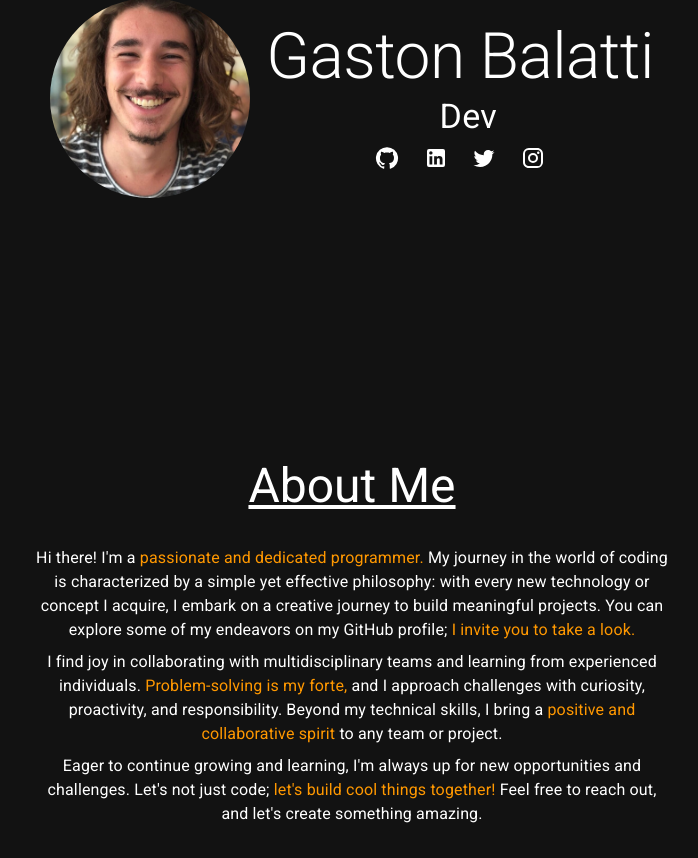
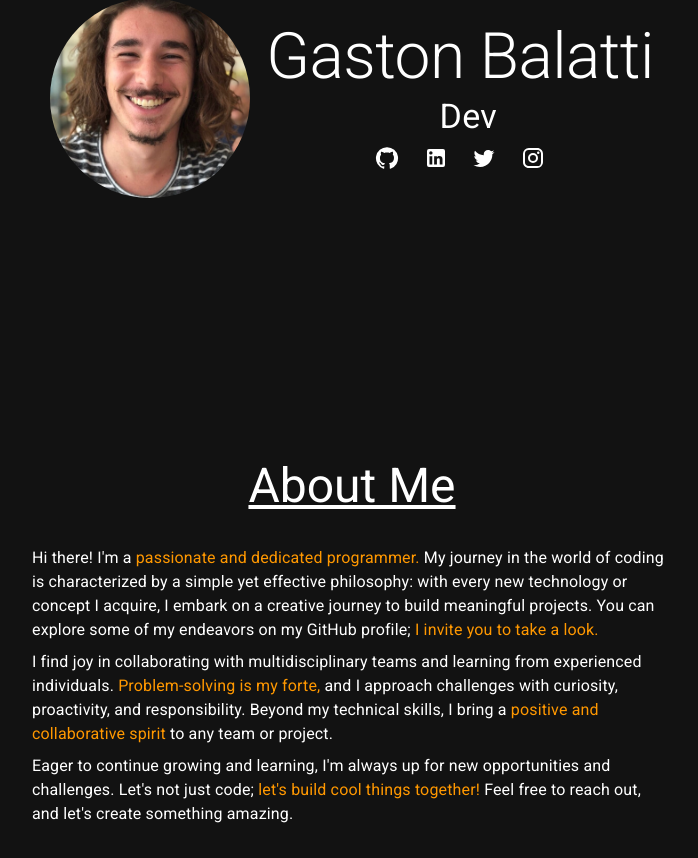
Before and after one commit to GBalatti9/personal-portfolio, a React (Vite) app: page / in a window 1280 px wide. Shown: the part 334-1192 px from the top of the page, without its empty margins (288-986 px from the left). Built offline with nearby package versions, Linux system fonts and the light colour scheme.

Commit message:
About page responsive details

```diff
--- a/src/pages/AboutPage.jsx
+++ b/src/pages/AboutPage.jsx
@@ -3,15 +3,15 @@ import React from 'react'
 
 export const AboutPage = () => {
     return (
-        <Box sx={{ width: { xs: '80%', sm: '50%' }, mx: 'auto', mb: 4 }} id='about'>
+        <Box sx={{ width: { xs: '80%', md: '50%' }, mx: 'auto', mb: 4 }} id='about'>
             <Typography variant='h3' sx={{ textAlign: 'center', textDecoration: 'underline' }}> About Me </Typography>
-            <Typography variant='body1' sx={{ textAlign: 'center', mt: 4 }}>
+            <Typography variant='body1' sx={{ textAlign: { xs: 'center', sm: 'left'}, mt: 4 }}>
                 Hi there! I'm a <Typography component='span' color='primary'>passionate and dedicated programmer. </Typography> My journey in the world of coding is characterized by a simple yet effective philosophy: with every new technology or concept I acquire, I embark on a creative journey to build meaningful projects. You can explore some of my endeavors on my GitHub profile;<Typography component='span' color='primary'> I invite you to take a look. </Typography>
             </Typography>
-            <Typography variant='body1' sx={{ textAlign: 'center', mt: 1 }}>
+            <Typography variant='body1' sx={{ textAlign: { xs: 'center', sm: 'left'}, mt: 1 }}>
                 I find joy in collaborating with multidisciplinary teams and learning from experienced individuals. <Typography component='span' color='primary'>Problem-solving is my forte, </Typography>and I approach challenges with curiosity, proactivity, and responsibility. Beyond my technical skills, I bring a <Typography component='span' color='primary'>positive and collaborative spirit</Typography> to any team or project.
             </Typography>
-            <Typography variant='body1' sx={{ textAlign: 'center', mt: 1 }}>
+            <Typography variant='body1' sx={{ textAlign: { xs: 'center', sm: 'left'}, mt: 1 }}>
                 Eager to continue growing and learning, I'm always up for new opportunities and challenges. Let's not just code; <Typography component='span' color='primary'> let's build cool things together! </Typography>
                 Feel free to reach out, and let's create something amazing.
             </Typography>
```
